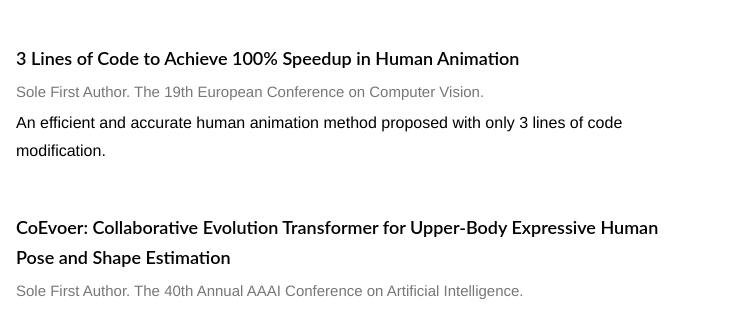
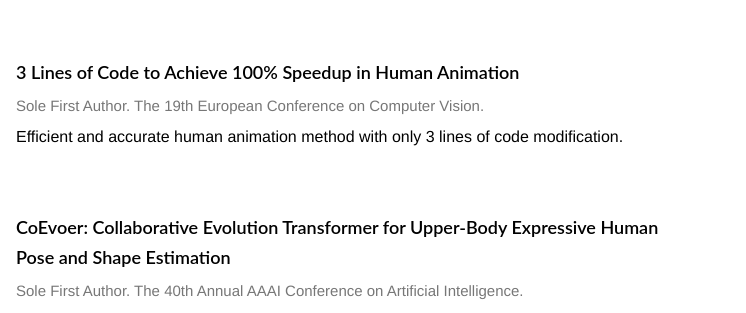
Before and after one commit to zeusyux/yuxiangzhao, a plain HTML site: page index.html in a window 1280 px wide. Shown: the part 754-1067 px from the top of the page, 422-1168 px from the left. Drawn offline with Linux system fonts and the light colour scheme.

Commit message:
Update index.html

```diff
--- a/index.html
+++ b/index.html
@@ -282,7 +282,7 @@
                                         Sole First Author. The 19th European Conference on Computer Vision.
                                     </div>
                                     <div class="conf">
-                                        An efficient and accurate human animation method proposed with only 3 lines of code modification.
+                                        Efficient and accurate human animation method with only 3 lines of code modification.
                                     </div>
                                 </td>
                             </tr>
```
